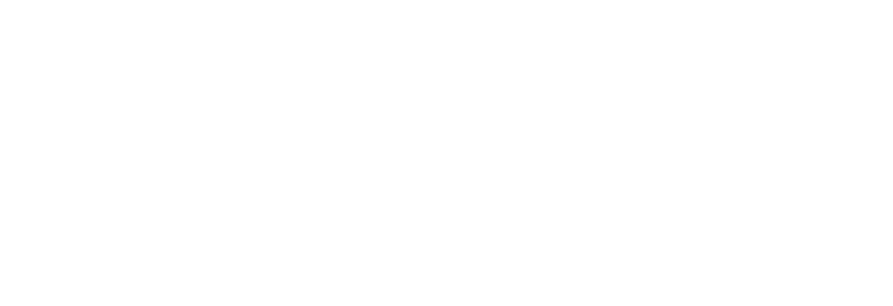
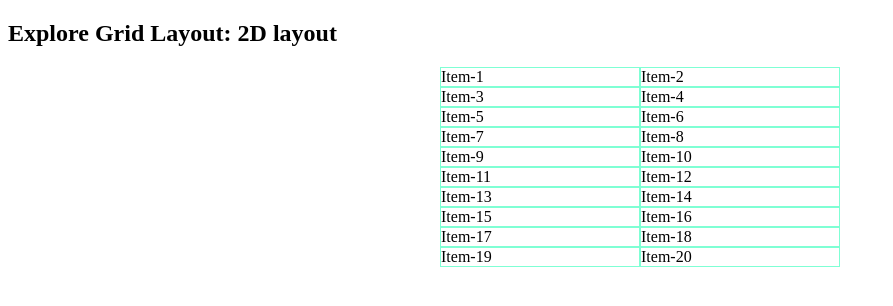
Before and after one commit to shabu5293/M2-Responsive-Web-Layout, a plain HTML site: page grid.html in a window 1280 px wide. Shown: the whole page, without its empty margins (0-893 px from the left). Drawn offline with Linux system fonts and the light colour scheme.

Commit message:
explore css grid

```diff
--- a/grid.html
+++ b/grid.html
@@ -5,8 +5,46 @@
     <meta http-equiv="X-UA-Compatible" content="IE=edge">
     <meta name="viewport" content="width=device-width, initial-scale=1.0">
     <title>Grid</title>
+    <style>
+        .container{
+            display: grid;
+            /* grid-template-columns: 200px 200px 200px 200px; */
+            /* grid-template-columns: 100px 200px 400px 500px; */
+            /* grid-template-columns: repeat(2, 100px) 200px 150px; */
+            /* grid-template-columns: repeat(4, 1fr) 2fr; */
+            /* grid-template-columns: 200px auto 200px; */
+            grid-template-columns: 200px 200px;
+            justify-content: center;
+
+        }
+        .item{
+            border: 1px solid aquamarine;
+        }
+    </style>
 </head>
 <body>
-
+    <h2>Explore Grid Layout: 2D layout</h2>
+    <div class="container">
+        <div class="item">Item-1</div>
+        <div class="item">Item-2</div>
+        <div class="item">Item-3</div>
+        <div class="item">Item-4</div>
+        <div class="item">Item-5</div>
+        <div class="item">Item-6</div>
+        <div class="item">Item-7</div>
+        <div class="item">Item-8</div>
+        <div class="item">Item-9</div>
+        <div class="item">Item-10</div>
+        <div class="item">Item-11</div>
+        <div class="item">Item-12</div>
+        <div class="item">Item-13</div>
+        <div class="item">Item-14</div>
+        <div class="item">Item-15</div>
+        <div class="item">Item-16</div>
+        <div class="item">Item-17</div>
+        <div class="item">Item-18</div>
+        <div class="item">Item-19</div>
+        <div class="item">Item-20</div>
+    </div>
 </body>
 </html>
```
